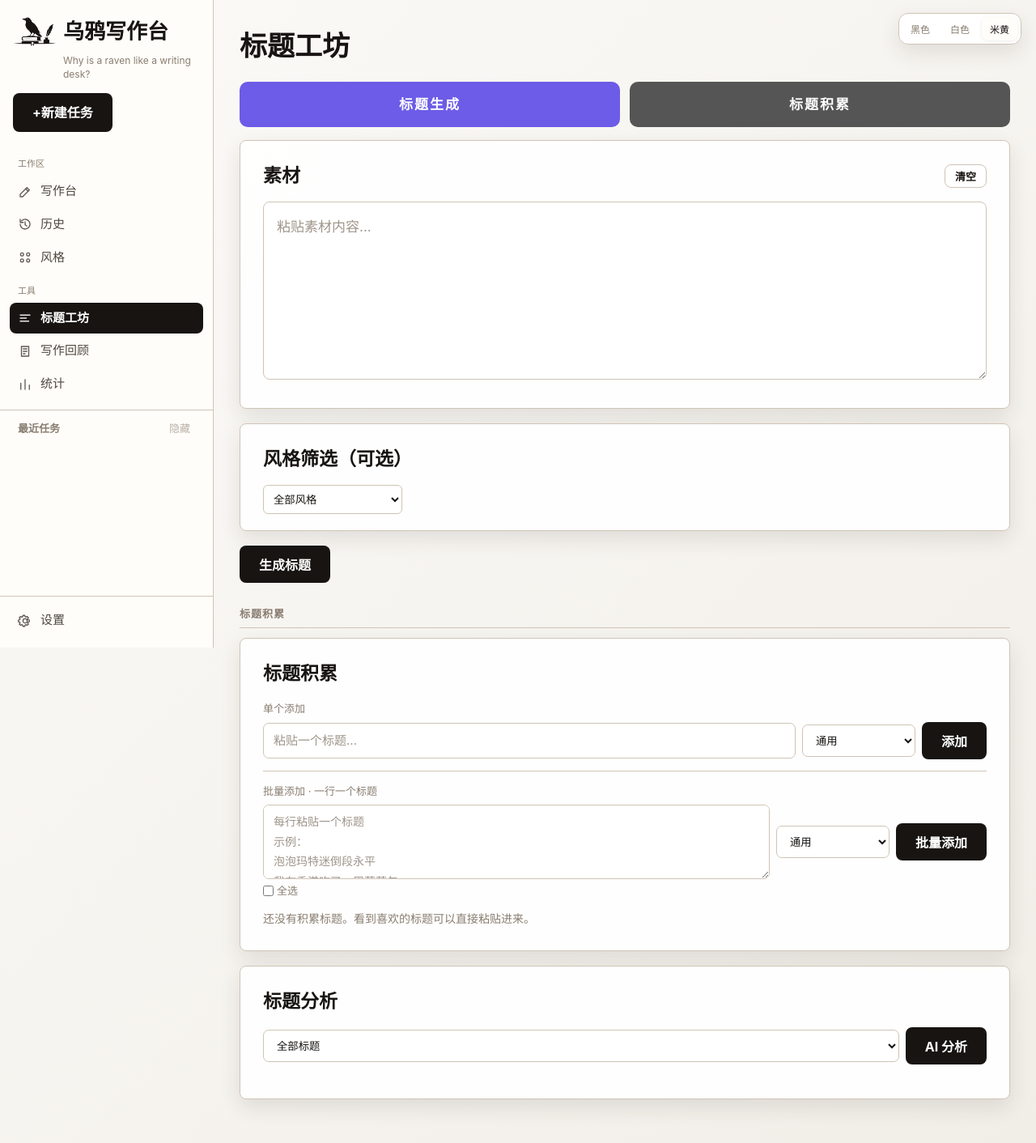
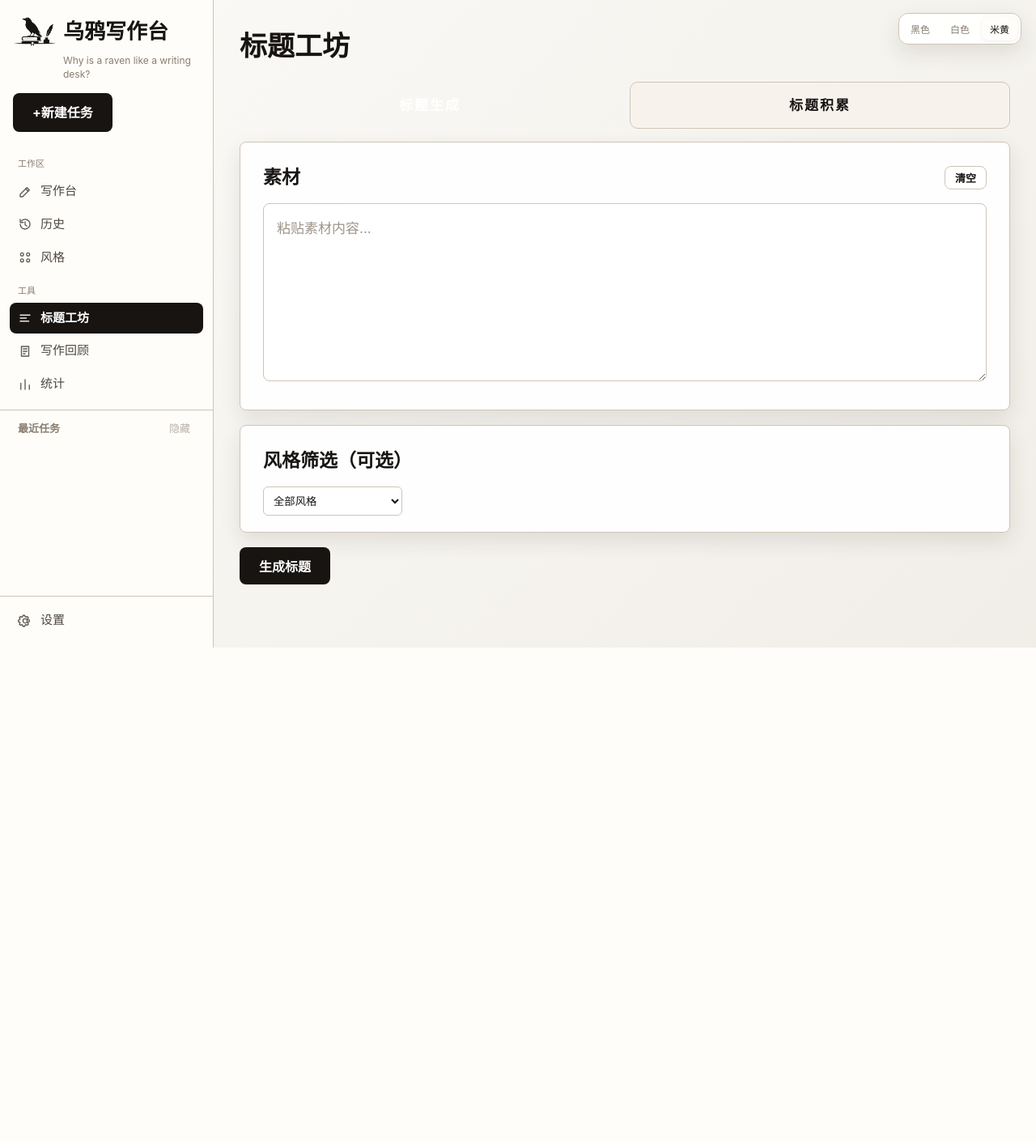
Before and after one commit to AiYuSherry/raven-writing, a Flask app: page /headline in a window 1280 px wide. Shown: the whole page at 81% size. After the commit the page ends 800 px from the top, so only its background shows below. Run offline with Flask 3, Linux system fonts and the light colour scheme; data comes from the database, SQL or seed files in the repository; data that the repository does not hold is empty.

Commit message:
标题工坊：改为标签切换模式，标题生成/标题积累可切换显示
Co-Authored-By: Claude Opus 4.6 <noreply@anthropic.com>

```diff
--- a/src/personal_writing/web/templates/headline.html
+++ b/src/personal_writing/web/templates/headline.html
@@ -2,10 +2,10 @@
 {% block content %}
 <h1>标题工坊</h1>
 <div style="display:flex;gap:12px;margin:0 0 16px;">
-    <a href="#section-generate" style="flex:1;display:block;text-align:center;padding:14px 0;font-size:17px;font-weight:700;text-decoration:none;border-radius:10px;background:#6C5CE7;color:#fff;letter-spacing:2px;">标题生成</a>
-    <a href="#section-accumulate" style="flex:1;display:block;text-align:center;padding:14px 0;font-size:17px;font-weight:700;text-decoration:none;border-radius:10px;background:#555;color:#fff;letter-spacing:2px;">标题积累</a>
+    <div onclick="switchTab('generate')" id="tab-generate-btn" style="flex:1;display:block;text-align:center;padding:14px 0;font-size:17px;font-weight:700;text-decoration:none;border-radius:10px;background:var(--surface-soft);color:var(--ink);letter-spacing:2px;cursor:pointer;border:1.2px solid var(--line);">标题生成</div>
+    <div onclick="switchTab('accumulate')" id="tab-accumulate-btn" style="flex:1;display:block;text-align:center;padding:14px 0;font-size:17px;font-weight:700;text-decoration:none;border-radius:10px;background:var(--surface-soft);color:var(--ink);letter-spacing:2px;cursor:pointer;border:1.2px solid var(--line);">标题积累</div>
 </div>
-<div id="section-generate"></div>
+<div id="tab-generate-content">
 <form method="POST">
     <div class="card">
         <div style="display:flex;justify-content:space-between;align-items:center;margin-bottom:16px;">
@@ -66,8 +66,9 @@
 </div>
 {% endif %}
 
-<div id="section-accumulate"></div>
-<div style="font-size:13px;color:var(--muted);letter-spacing:1px;font-weight:600;margin:28px 0 12px;padding-bottom:6px;border-bottom:1.2px solid var(--line);">标题积累</div>
+</div>  <!-- end tab-generate-content -->
+
+<div id="tab-accumulate-content" style="display:none;">
 <div class="card">
     <h2>标题积累</h2>
     <div style="margin-bottom:14px;">
@@ -211,7 +212,38 @@
 </div>
 {% endif %}
 
+</div>  <!-- end tab-accumulate-content -->
+
 <script>
+// Default to generate tab on load
+document.addEventListener('DOMContentLoaded', function() { switchTab('generate'); });
+
+function switchTab(tab) {
+    const genBtn = document.getElementById('tab-generate-btn');
+    const accBtn = document.getElementById('tab-accumulate-btn');
+    const genContent = document.getElementById('tab-generate-content');
+    const accContent = document.getElementById('tab-accumulate-content');
+    if (tab === 'generate') {
+        genContent.style.display = 'block';
+        accContent.style.display = 'none';
+        genBtn.style.background = 'var(--theme)';
+        genBtn.style.color = '#fff';
+        genBtn.style.borderColor = 'transparent';
+        accBtn.style.background = 'var(--surface-soft)';
+        accBtn.style.color = 'var(--ink)';
+        accBtn.style.borderColor = 'var(--line)';
+    } else {
+        genContent.style.display = 'none';
+        accContent.style.display = 'block';
+        accBtn.style.background = 'var(--theme)';
+        accBtn.style.color = '#fff';
+        accBtn.style.borderColor = 'transparent';
+        genBtn.style.background = 'var(--surface-soft)';
+        genBtn.style.color = 'var(--ink)';
+        genBtn.style.borderColor = 'var(--line)';
+    }
+}
+
 function copyHeadline(text) {
     navigator.clipboard.writeText(text).then(() => {
         let t = document.createElement('div');
```
